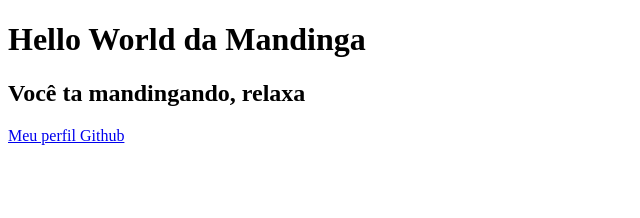
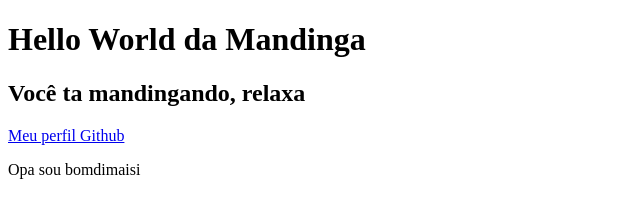
Before and after one commit to Guilherme-G-S/git_github_1, a plain HTML site: page git_github_1/2_clone_repo/index.html in a window 1280 px wide. Shown: the whole page, without its empty margins (0-640 px from the left). Drawn offline with Linux system fonts and the light colour scheme.

Commit message:
Alterações html

```diff
--- a/git_github_1/2_clone_repo/index.html
+++ b/git_github_1/2_clone_repo/index.html
@@ -9,6 +9,6 @@
     <a href="https://github.com/Guilherme-G-S">Meu perfil Github</a>
 </head>
 <body>
-
+    <p>Opa sou bomdimaisi</p>
 </body>
 </html>
```
